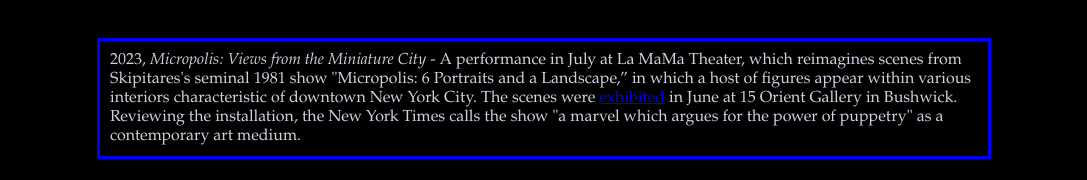
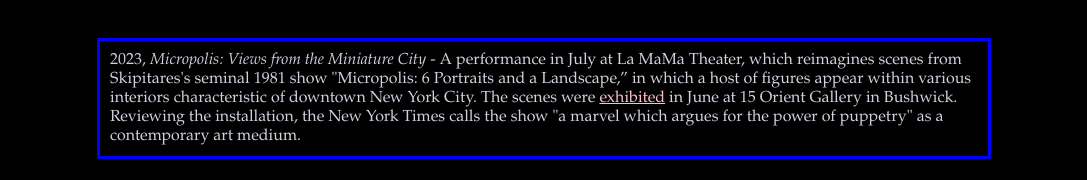
Before and after one commit to sidehub8/Theodoranew, a plain HTML site: page views.html in a window 1280 px wide. Shown: the part 880-1060 px from the top of the page, without its empty margins (96-1183 px from the left). Drawn offline with Linux system fonts and the light colour scheme.

```diff
--- a/views.html
+++ b/views.html
@@ -70,7 +70,7 @@
                 show "Micropolis: 6 Portraits and a Landscape,” in
                 which a host of figures appear within various
                 interiors characteristic of downtown New York City.
-                The scenes were <a href="https://15orient.com/index.php/theodora-skipitares-views-from-the-miniature-city/">exhibited</a> in June at 15 Orient
+                The scenes were <a style="color: pink" href="https://15orient.com/index.php/theodora-skipitares-views-from-the-miniature-city/">exhibited</a> in June at 15 Orient
                 Gallery in Bushwick. Reviewing the installation, the
                 New York Times calls the show "a marvel which argues
                 for the power of puppetry" as a contemporary art
```
Also changed, not shown: about.html (+1 -1 lines).
